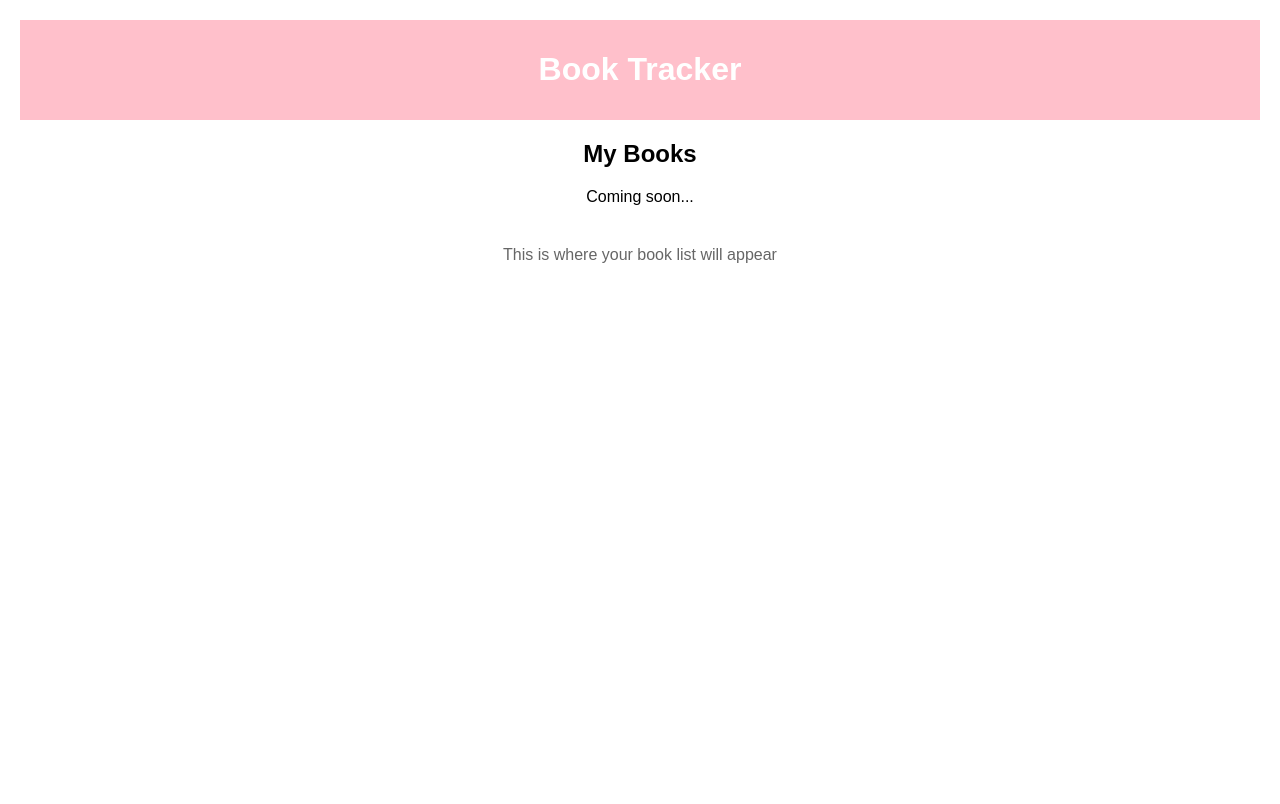
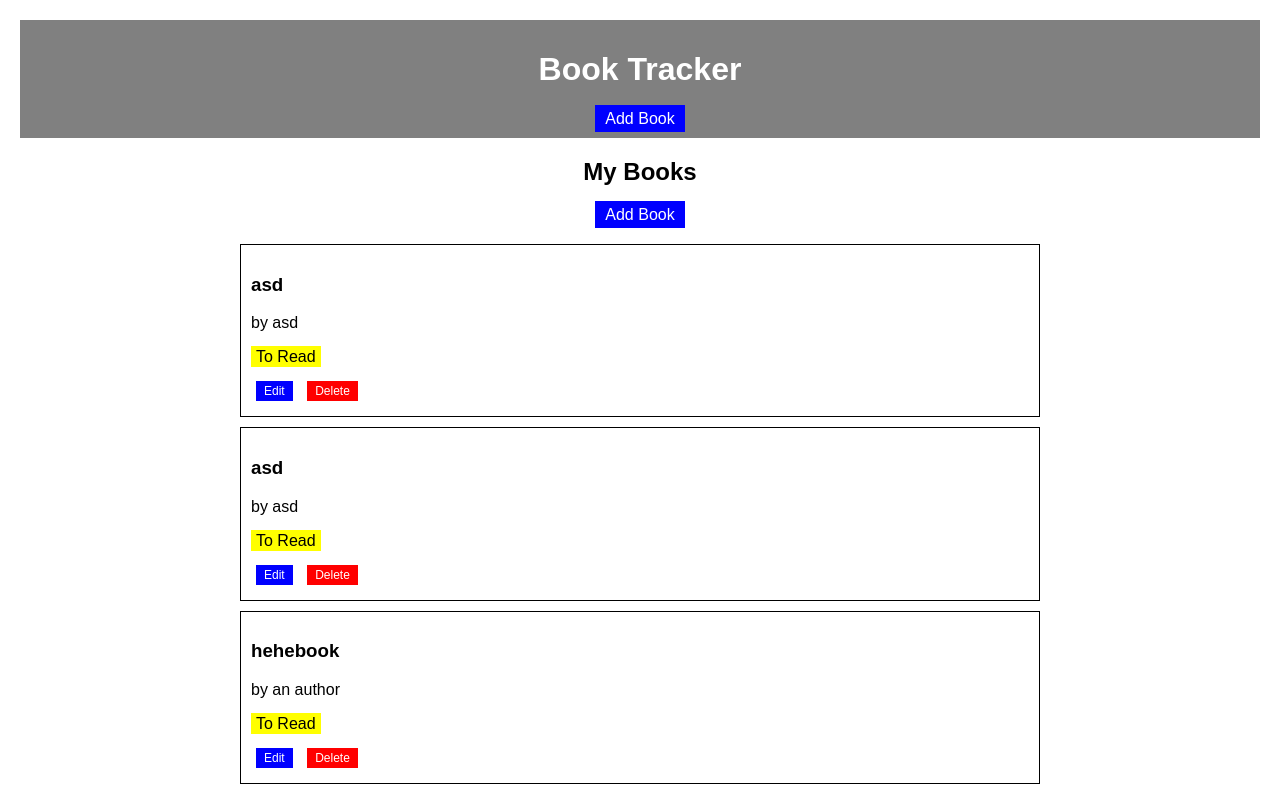
Before and after one commit to bublyi/bookie, a Flask app: page / in a window 1280 px wide. Before the commit the page ends 263 px from the top, so only its background shows below. Run offline with Flask 3, Linux system fonts and the light colour scheme; data comes from the database, SQL or seed files in the repository; both versions use the stored data as it was after the commit.

Commit message:
done major functionality

```diff
--- a/app.py
+++ b/app.py
@@ -1,10 +1,98 @@
-from flask import Flask, render_template
+from flask import Flask, render_template, request, redirect, url_for, flash
+import sqlite3
 
 app = Flask(__name__)
+app.secret_key = 'mybooksecret123'
+
+def init_db():
+    conn = sqlite3.connect('books.db')
+    cursor = conn.cursor()
+
+    cursor.execute('''
+        CREATE TABLE IF NOT EXISTS books (
+            id INTEGER PRIMARY KEY AUTOINCREMENT,
+            title TEXT NOT NULL,
+            author TEXT NOT NULL,
+            status TEXT DEFAULT 'To Read'
+        )
+    ''')
+
+    conn.commit()
+    conn.close()
+
+def get_db_connection():
+    conn = sqlite3.connect('books.db')
+    conn.row_factory = sqlite3.Row
+    return conn
 
 @app.route('/')
 def index():
-    return render_template('index.html')
+    conn = get_db_connection()
+    books = conn.execute('SELECT * FROM books ORDER BY id DESC').fetchall()
+    conn.close()
+    return render_template('index.html', books=books)
+
+@app.route('/add', methods=['GET', 'POST'])
+def add_book():
+    if request.method == 'POST':
+        title = request.form['title']
+        author = request.form['author']
+        status = request.form['status']
+
+        if not title or not author:
+            flash('Title and Author are required!')
+            return render_template('add_book.html')
+
+        conn = get_db_connection()
+        conn.execute('INSERT INTO books (title, author, status) VALUES (?, ?, ?)',
+                     (title, author, status))
+        conn.commit()
+        conn.close()
+
+        flash('Book added successfully!')
+        return redirect(url_for('index'))
+
+    return render_template('add_book.html')
+
+@app.route('/edit/<int:book_id>', methods=['GET', 'POST'])
+def edit_book(book_id):
+    conn = get_db_connection()
+    book = conn.execute('SELECT * FROM books WHERE id = ?', (book_id,)).fetchone()
+
+    if book is None:
+        flash('Book not found!')
+        return redirect(url_for('index'))
+
+    if request.method == 'POST':
+        title = request.form['title']
+        author = request.form['author']
+        status = request.form['status']
+
+        if not title or not author:
+            flash('Title and Author are required!')
+            return render_template('edit_book.html', book=book)
+
+        conn.execute('UPDATE books SET title = ?, author = ?, status = ? WHERE id = ?',
+                     (title, author, status, book_id))
+        conn.commit()
+        conn.close()
+
+        flash('Book updated successfully!')
+        return redirect(url_for('index'))
+
+    conn.close()
+    return render_template('edit_book.html', book=book)
+
+@app.route('/delete/<int:book_id>', methods=['POST'])
+def delete_book(book_id):
+    conn = get_db_connection()
+    conn.execute('DELETE FROM books WHERE id = ?', (book_id,))
+    conn.commit()
+    conn.close()
+
+    flash('Book deleted!')
+    return redirect(url_for('index'))
 
 if __name__ == '__main__':
+    init_db()
     app.run(debug=True)
--- a/static/style.css
+++ b/static/style.css
@@ -5,10 +5,35 @@ body {
 }
 
 .header {
-    background-color: pink;
+    background-color: gray;
     color: white;
     padding: 10px;
     text-align: center;
+}
+
+.add-button {
+    background-color: blue;
+    color: white;
+    padding: 5px 10px;
+    text-decoration: none;
+}
+
+.button {
+    background-color: blue;
+    color: white;
+    padding: 5px 10px;
+    text-decoration: none;
+    border: none;
+    margin: 5px;
+}
+
+.button.small {
+    padding: 3px 8px;
+    font-size: 12px;
+}
+
+.button.delete {
+    background-color: red;
 }
 
 .title-section {
@@ -16,8 +41,68 @@ body {
     margin: 20px 0;
 }
 
-.placeholder {
+.book-card {
+    border: 1px solid black;
+    padding: 10px;
+    margin: 10px 0;
+}
+
+.status {
+    background-color: yellow;
+    padding: 2px 5px;
+}
+
+.books-grid {
+    max-width: 800px;
+    margin: 0 auto;
+}
+
+.book-buttons {
+    margin-top: 10px;
+}
+
+.no-books {
     text-align: center;
     color: #666;
     margin: 40px 0;
 }
+
+.messages {
+    margin: 10px 0;
+}
+
+.message {
+    background-color: #d4edda;
+    color: #155724;
+    padding: 10px;
+    margin: 5px 0;
+    border: 1px solid #c3e6cb;
+    border-radius: 4px;
+}
+
+.form-container {
+    border: 1px solid black;
+    padding: 20px;
+    max-width: 400px;
+    margin: 0 auto;
+}
+
+.form-group {
+    margin: 10px 0;
+}
+
+.form-group label {
+    display: block;
+    margin-bottom: 5px;
+}
+
+.form-group input,
+.form-group select {
+    width: 100%;
+    padding: 5px;
+}
+
+.form-buttons {
+    margin-top: 20px;
+    text-align: center;
+}
--- a/templates/base.html
+++ b/templates/base.html
@@ -9,7 +9,18 @@
 <body>
     <div class="header">
         <h1>Book Tracker</h1>
+        <a href="{{ url_for('add_book') }}" class="add-button">Add Book</a>
     </div>
+
+    {% with messages = get_flashed_messages() %}
+        {% if messages %}
+            <div class="messages">
+                {% for message in messages %}
+                    <div class="message">{{ message }}</div>
+                {% endfor %}
+            </div>
+        {% endif %}
+    {% endwith %}
 
     {% block content %}{% endblock %}
 </body>
--- a/templates/index.html
+++ b/templates/index.html
@@ -4,11 +4,35 @@
 <div class="main">
     <div class="title-section">
         <h2>My Books</h2>
-        <p>Coming soon...</p>
+        <a href="{{ url_for('add_book') }}" class="button">Add Book</a>
     </div>
 
-    <div class="placeholder">
-        <p>This is where your book list will appear</p>
-    </div>
+    {% if books %}
+        <div class="books-grid">
+            {% for book in books %}
+            <div class="book-card">
+                <h3>{{ book.title }}</h3>
+                <p>by {{ book.author }}</p>
+
+                {% if book.status == 'To Read' %}
+                    <span class="status to-read">To Read</span>
+                {% elif book.status == 'Reading' %}
+                    <span class="status reading">Reading</span>
+                {% elif book.status == 'Finished' %}
+                    <span class="status finished">Finished</span>
+                {% endif %}
+
+                <div class="book-buttons">
+                    <a href="{{ url_for('edit_book', book_id=book.id) }}" class="button small">Edit</a>
+                    <form method="POST" action="{{ url_for('delete_book', book_id=book.id) }}" style="display: inline;">
+                        <button type="submit" class="button small delete" onclick="return confirm('Delete this book?')">Delete</button>
+                    </form>
+                </div>
+            </div>
+            {% endfor %}
+        </div>
+    {% else %}
+        <p class="no-books">No books yet. Add your first book!</p>
+    {% endif %}
 </div>
 {% endblock %}
```
Also changed, not shown: templates/add_book.html (added, +33 -0 lines), templates/edit_book.html (added, +33 -0 lines), books.db.
